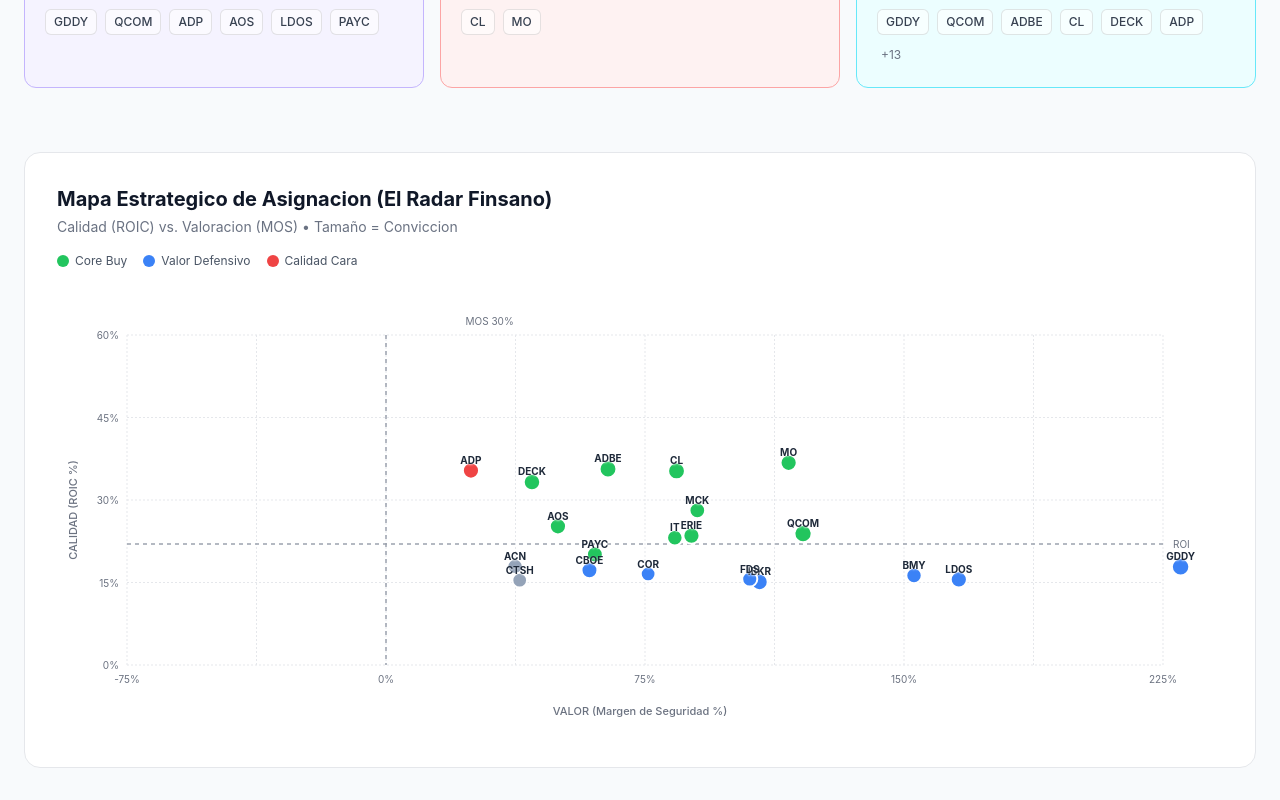
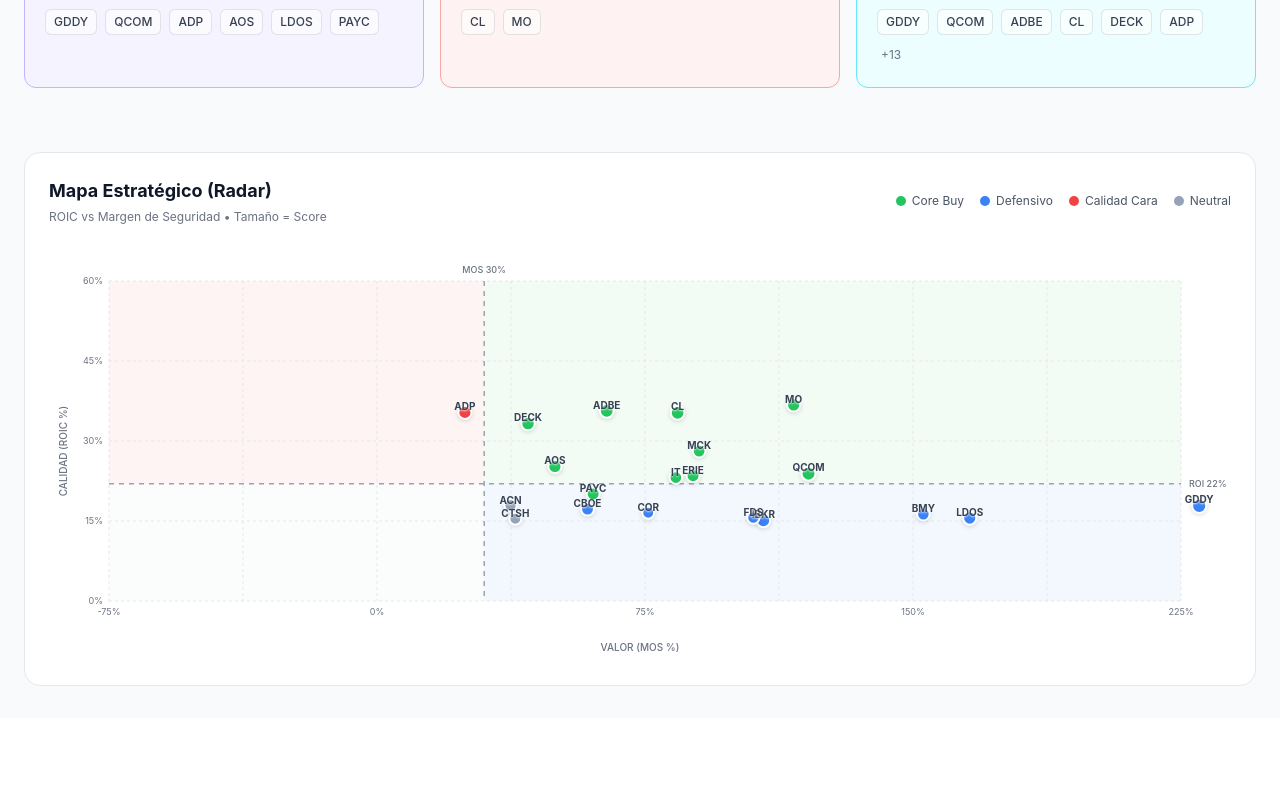
Before and after one commit to reoxb/lumui, a React (Vite) app: page / in a window 1280 px wide. Shown: the part 2771-3571 px from the top of the page. After the commit the page ends 3489 px from the top, so only its background shows below. Built offline with nearby package versions, Linux system fonts and the light colour scheme.

Commit message:
Improve Mapa Estratégico (Radar)

```diff
--- a/src/valuation-dashboard.tsx
+++ b/src/valuation-dashboard.tsx
@@ -1060,10 +1060,17 @@
     'neutral': '#94A3B8'
   };
 
+  const categoryLabels = {
+    'core-buy': 'Core Buy',
+    'valor-defensivo': 'Defensivo',
+    'calidad-cara': 'Calidad Cara',
+    'neutral': 'Neutral'
+  };
+
   // Chart dimensions
   const chartWidth = dimensions.width || 800;
-  const chartHeight = 450;
-  const padding = { top: 50, right: 60, bottom: 70, left: 70 };
+  const chartHeight = 420;
+  const padding = { top: 40, right: 50, bottom: 60, left: 60 };
   const plotWidth = chartWidth - padding.left - padding.right;
   const plotHeight = chartHeight - padding.top - padding.bottom;
 
@@ -1074,83 +1081,118 @@
   const xScale = (val) => padding.left + ((val - xMin) / (xMax - xMin)) * plotWidth;
   const yScale = (val) => padding.top + plotHeight - ((val - yMin) / (yMax - yMin)) * plotHeight;
 
-  // Reference lines
+  // Reference lines positions
   const xZero = xScale(0);
-  const yROI = yScale(22);
-  const xMOS30 = xScale(30);
+  const yROI = yScale(22); // ROI threshold
+  const xMOS30 = xScale(30); // MOS 30% threshold
+
+  // Quadrant coordinates
+  const rightX = xScale(xMax);
+  const leftX = xScale(xMin);
+  const topY = yScale(yMax);
+  const bottomY = yScale(yMin);
 
   return (
     <div className="max-w-7xl mx-auto px-6 py-8">
-      <div className="bg-white rounded-2xl p-6 md:p-8" style={{ border: "1px solid #E5E7EB" }}>
+      <div className="bg-white rounded-2xl p-6" style={{ border: "1px solid #E5E7EB" }}>
         {/* Header */}
-        <div className="mb-4">
-          <h2 className="text-xl font-bold text-gray-900">
-            Mapa Estrategico de Asignacion (El Radar Finsano)
-          </h2>
-          <p className="text-sm text-gray-500 mt-1">
-            Calidad (ROIC) vs. Valoracion (MOS) • Tamaño = Conviccion
-          </p>
-        </div>
-
-        {/* Legend */}
-        <div className="flex flex-wrap items-center gap-4 mb-4 text-sm">
-          <div className="flex items-center gap-1.5">
-            <div className="w-3 h-3 rounded-full" style={{ backgroundColor: categoryColors['core-buy'] }}></div>
-            <span className="text-gray-600 text-xs">Core Buy</span>
+        <div className="mb-4 flex items-center justify-between">
+          <div>
+            <h2 className="text-lg font-bold text-gray-900">Mapa Estratégico (Radar)</h2>
+            <p className="text-xs text-gray-500 mt-1">
+              ROIC vs Margen de Seguridad • Tamaño = Score
+            </p>
           </div>
-          <div className="flex items-center gap-1.5">
-            <div className="w-3 h-3 rounded-full" style={{ backgroundColor: categoryColors['valor-defensivo'] }}></div>
-            <span className="text-gray-600 text-xs">Valor Defensivo</span>
-          </div>
-          <div className="flex items-center gap-1.5">
-            <div className="w-3 h-3 rounded-full" style={{ backgroundColor: categoryColors['calidad-cara'] }}></div>
-            <span className="text-gray-600 text-xs">Calidad Cara</span>
+          {/* Legend */}
+          <div className="flex items-center gap-4">
+            {Object.entries(categoryLabels).map(([key, label]) => (
+              <div key={key} className="flex items-center gap-1.5">
+                <div className="w-2.5 h-2.5 rounded-full" style={{ backgroundColor: categoryColors[key] }}></div>
+                <span className="text-gray-600 text-xs">{label}</span>
+              </div>
+            ))}
           </div>
         </div>
 
         {/* Chart */}
         <div ref={containerRef} className="relative" style={{ height: `${chartHeight}px` }}>
           <svg width={chartWidth} height={chartHeight} className="absolute inset-0">
-            {/* Background grid - light */}
+            {/* Quadrant backgrounds */}
+            {/* Core Buy: High ROIC (>22), High MOS (>30) - Top Right */}
+            <rect
+              x={xMOS30} y={topY}
+              width={rightX - xMOS30} height={yROI - topY}
+              fill="rgba(34, 197, 94, 0.06)"
+            />
+            {/* Valor Defensivo: High MOS (>30), Low ROIC - Bottom Right */}
+            <rect
+              x={xMOS30} y={yROI}
+              width={rightX - xMOS30} height={bottomY - yROI}
+              fill="rgba(59, 130, 246, 0.06)"
+            />
+            {/* Calidad Cara: High ROIC (>22), Low MOS - Top Left */}
+            <rect
+              x={leftX} y={topY}
+              width={xMOS30 - leftX} height={yROI - topY}
+              fill="rgba(239, 68, 68, 0.06)"
+            />
+            {/* Neutral: Low ROIC, Low MOS - Bottom Left */}
+            <rect
+              x={leftX} y={yROI}
+              width={xMOS30 - leftX} height={bottomY - yROI}
+              fill="rgba(148, 163, 184, 0.04)"
+            />
+
+            {/* Grid lines */}
             {[0, 15, 30, 45, 60].map(y => (
-              <line key={`y-${y}`} x1={padding.left} y1={yScale(y)} x2={chartWidth - padding.right} y2={yScale(y)} stroke="#E5E7EB" strokeWidth="1" strokeDasharray="2,2" />
+              <line key={`y-${y}`} x1={padding.left} y1={yScale(y)} x2={chartWidth - padding.right} y2={yScale(y)} stroke="#E5E7EB" strokeWidth="1" strokeDasharray="3,3" />
             ))}
             {[-75, -37.5, 0, 37.5, 75, 112.5, 150, 187.5, 225].map(x => (
-              <line key={`x-${x}`} x1={xScale(x)} y1={padding.top} x2={xScale(x)} y2={chartHeight - padding.bottom} stroke="#E5E7EB" strokeWidth="1" strokeDasharray="2,2" />
+              <line key={`x-${x}`} x1={xScale(x)} y1={padding.top} x2={xScale(x)} y2={chartHeight - padding.bottom} stroke="#E5E7EB" strokeWidth="1" strokeDasharray="3,3" />
             ))}
 
-            {/* Reference lines */}
-            <line x1={xZero} y1={padding.top} x2={xZero} y2={chartHeight - padding.bottom} stroke="#9CA3AF" strokeWidth="1.5" strokeDasharray="4,4" />
-            <line x1={padding.left} y1={yROI} x2={chartWidth - padding.right} y2={yROI} stroke="#9CA3AF" strokeWidth="1.5" strokeDasharray="4,4" />
+            {/* Reference lines - solid and more prominent */}
+            <line x1={xMOS30} y1={padding.top} x2={xMOS30} y2={chartHeight - padding.bottom} stroke="#9CA3AF" strokeWidth="1.5" strokeDasharray="5,5" />
+            <line x1={padding.left} y1={yROI} x2={chartWidth - padding.right} y2={yROI} stroke="#9CA3AF" strokeWidth="1.5" strokeDasharray="5,5" />
 
             {/* Reference labels */}
-            <text x={xMOS30} y={padding.top - 10} textAnchor="middle" fill="#6B7280" fontSize="10">MOS 30%</text>
-            <text x={chartWidth - padding.right + 10} y={yROI + 4} textAnchor="start" fill="#6B7280" fontSize="10">ROI</text>
+            <text x={xMOS30} y={padding.top - 8} textAnchor="middle" fill="#6B7280" fontSize="9" fontWeight="500">MOS 30%</text>
+            <text x={chartWidth - padding.right + 8} y={yROI + 3} textAnchor="start" fill="#6B7280" fontSize="9" fontWeight="500">ROI 22%</text>
 
             {/* Axes labels */}
-            <text x={chartWidth / 2} y={chartHeight - 20} textAnchor="middle" fill="#6B7280" fontSize="11" fontWeight="500">VALOR (Margen de Seguridad %)</text>
-            <text x={20} y={chartHeight / 2} textAnchor="middle" fill="#6B7280" fontSize="11" fontWeight="500" transform={`rotate(-90, 20, ${chartHeight / 2})`}>CALIDAD (ROIC %)</text>
+            <text x={chartWidth / 2} y={chartHeight - 10} textAnchor="middle" fill="#6B7280" fontSize="10" fontWeight="500">VALOR (MOS %)</text>
+            <text x={18} y={chartHeight / 2} textAnchor="middle" fill="#6B7280" fontSize="10" fontWeight="500" transform={`rotate(-90, 18, ${chartHeight / 2})`}>CALIDAD (ROIC %)</text>
 
             {/* X-axis labels */}
             {[-75, 0, 75, 150, 225].map(x => (
-              <text key={`xlabel-${x}`} x={xScale(x)} y={chartHeight - padding.bottom + 18} textAnchor="middle" fill="#6B7280" fontSize="10">{x}%</text>
+              <text key={`xlabel-${x}`} x={xScale(x)} y={chartHeight - padding.bottom + 14} textAnchor="middle" fill="#6B7280" fontSize="9">{x}%</text>
             ))}
 
             {/* Y-axis labels */}
             {[0, 15, 30, 45, 60].map(y => (
-              <text key={`ylabel-${y}`} x={padding.left - 8} y={yScale(y) + 4} textAnchor="end" fill="#6B7280" fontSize="10">{y}%</text>
+              <text key={`ylabel-${y}`} x={padding.left - 6} y={yScale(y) + 3} textAnchor="end" fill="#6B7280" fontSize="9">{y}%</text>
             ))}
 
-            {/* Data points - simple circles */}
+            {/* Data points */}
             {mapData.map((point) => {
               const isHovered = hoveredStock === point.ticker;
               const x = xScale(point.mos);
               const y = yScale(point.roic);
-              const radius = 5 + (point.score * 6);
+              const radius = 4 + (point.score * 5);
 
               return (
                 <g key={point.ticker}>
-                  {/* Simple point */}
+                  {/* Glow effect on hover */}
+                  {isHovered && (
+                    <circle
+                      cx={x}
+                      cy={y}
+                      r={radius + 6}
+                      fill={categoryColors[point.category]}
+                      opacity="0.2"
+                    />
+                  )}
+                  {/* Main circle */}
                   <circle
                     cx={x}
                     cy={y}
@@ -1159,6 +1201,7 @@
                     stroke="white"
                     strokeWidth="2"
                     className="cursor-pointer transition-all"
+                    style={{ filter: 'drop-shadow(0 1px 2px rgba(0,0,0,0.15))' }}
                     onMouseEnter={() => setHoveredStock(point.ticker)}
                     onMouseLeave={() => setHoveredStock(null)}
                   />
@@ -1167,22 +1210,23 @@
             })}
           </svg>
 
-          {/* Labels positioned absolutely over the SVG */}
+          {/* Ticker labels */}
           {mapData.map((point) => {
             const x = xScale(point.mos);
             const y = yScale(point.roic);
-            const radius = 5 + (point.score * 6);
+            const radius = 4 + (point.score * 5);
 
             return (
               <div
                 key={`label-${point.ticker}`}
-                className="absolute text-xs font-bold text-gray-800 pointer-events-none"
+                className="absolute text-[10px] font-bold text-gray-700 pointer-events-none"
                 style={{
                   left: `${x}px`,
-                  top: `${y - radius - 8}px`,
+                  top: `${y - radius - 6}px`,
                   transform: 'translateX(-50%)',
-                  fontSize: '10px',
-                  textShadow: '0 1px 2px rgba(255,255,255,0.8)'
+                  textShadow: '0 1px 2px rgba(255,255,255,0.9)',
+                  opacity: hoveredStock && hoveredStock !== point.ticker ? 0.4 : 1,
+                  transition: 'opacity 0.2s'
                 }}
               >
                 {point.ticker}
@@ -1190,28 +1234,66 @@
             );
           })}
 
-          {/* Tooltip */}
+          {/* Enhanced Tooltip */}
           {hoveredStock && (() => {
             const point = mapData.find(p => p.ticker === hoveredStock);
             if (!point) return null;
 
             const x = xScale(point.mos);
             const y = yScale(point.roic);
+            const isRightSide = x > chartWidth / 2;
 
             return (
               <div
-                className="absolute bg-gray-900 text-white p-2 rounded-lg shadow-lg z-20 pointer-events-none text-xs"
+                className="absolute z-20 pointer-events-none"
                 style={{
-                  left: `${x + 15}px`,
-                  top: `${y - 10}px`,
-                  transform: x > chartWidth / 2 ? 'translateX(-100%) translateX(-25px)' : 'translateX(0)'
+                  left: isRightSide ? `${x - 180}px` : `${x + 15}px`,
+                  top: `${Math.max(10, Math.min(y - 50, chartHeight - 120))}px`,
+                  width: '170px'
                 }}
               >
-                <div className="font-bold mb-1">{point.ticker}</div>
-                <div className="space-y-0.5 text-gray-300">
-                  <div>MOS: {point.mos.toFixed(1)}%</div>
-                  <div>ROIC: {point.roic.toFixed(1)}%</div>
-                  <div>Score: {(point.score * 10).toFixed(1)}/10</div>
+                <div
+                  className="rounded-xl p-3 shadow-xl border"
+                  style={{
+                    background: 'rgba(30, 41, 59, 0.98)',
+                    borderColor: categoryColors[point.category],
+                    backdropFilter: 'blur(8px)'
+                  }}
+                >
+                  {/* Header */}
+                  <div className="flex items-center justify-between mb-2">
+                    <span className="font-bold text-white text-sm">{point.ticker}</span>
+                    <span
+                      className="text-[10px] font-semibold px-2 py-0.5 rounded-full"
+                      style={{
+                        background: `${categoryColors[point.category]}30`,
+                        color: categoryColors[point.category]
+                      }}
+                    >
+                      {categoryLabels[point.category]}
+                    </span>
+                  </div>
+
+                  {/* Stats */}
+                  <div className="space-y-1.5">
+                    <div className="flex justify-between items-center">
+                      <span className="text-[11px] text-gray-400">Score</span>
+                      <span className="text-[11px] font-mono text-white">{(point.score * 10).toFixed(0)}/100</span>
+                    </div>
+                    <div className="flex justify-between items-center">
+                      <span className="text-[11px] text-gray-400">ROIC</span>
+                      <span className="text-[11px] font-mono text-white">{point.roic.toFixed(1)}%</span>
+                    </div>
+                    <div className="flex justify-between items-center">
+                      <span className="text-[11px] text-gray-400">MOS</span>
+                      <span
+                        className="text-[11px] font-mono"
+                        style={{ color: point.mos > 0 ? '#22C55E' : '#EF4444' }}
+                      >
+                        {point.mos > 0 ? '+' : ''}{point.mos.toFixed(0)}%
+                      </span>
+                    </div>
+                  </div>
                 </div>
               </div>
             );
```
